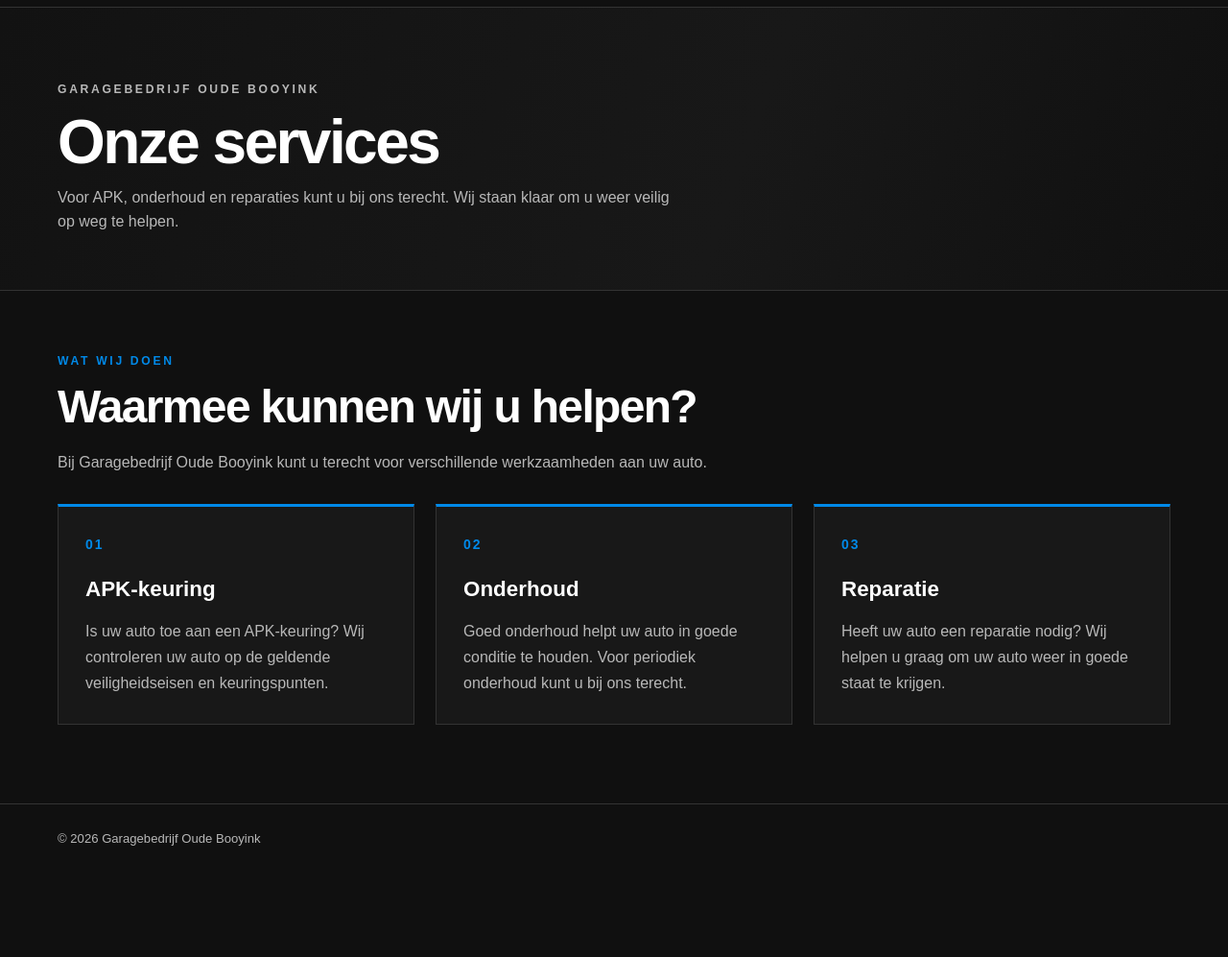
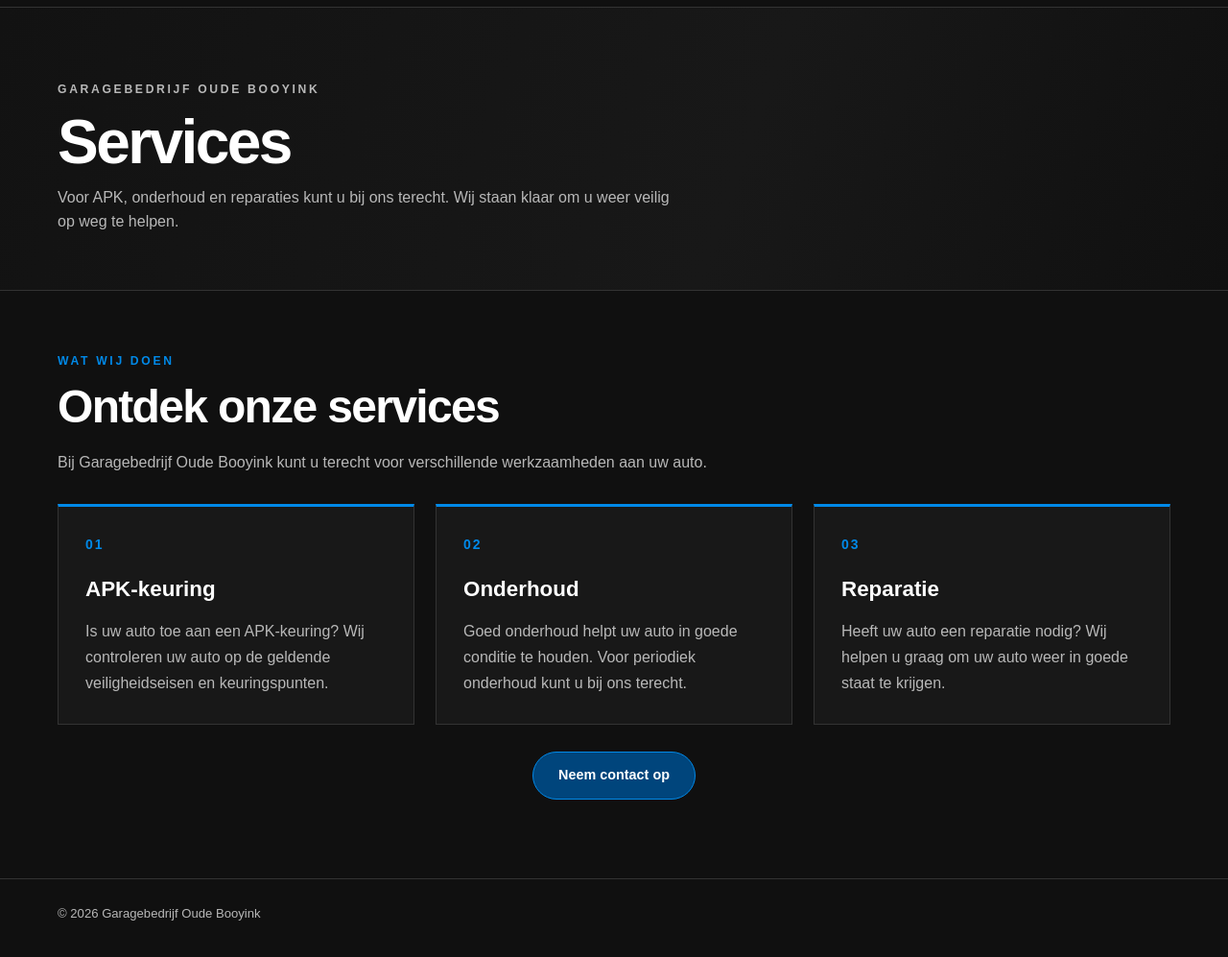
Before and after one commit to lindab345/garagebedrijf-oude-booyink, a plain HTML site: page services.html in a window 1280 px wide. Shown: the part 79-1076 px from the top of the page at 96% size. Before the commit the page ends 1001 px from the top, so only its background shows below. Drawn offline with Linux system fonts and the light colour scheme.

Commit message:
Revise service headings and add contact button
Updated headings for clarity and added a contact button.

```diff
--- a/services.html
+++ b/services.html
@@ -67,7 +67,7 @@
 
       <p class="eyebrow">GARAGEBEDRIJF OUDE BOOYINK</p>
 
-      <h1>Onze services</h1>
+      <h1>Services</h1>
 
       <p>
         Voor APK, onderhoud en reparaties kunt u bij ons terecht.
@@ -85,7 +85,7 @@
 
       <p class="eyebrow">WAT WIJ DOEN</p>
 
-      <h2>Waarmee kunnen wij u helpen?</h2>
+      <h2>Ontdek onze services</h2>
 
       <p class="section-intro">
         Bij Garagebedrijf Oude Booyink kunt u terecht voor
@@ -134,6 +134,14 @@
 
       </div>
 
+      <!-- ALLEEN CONTACTKNOP -->
+
+      <div class="actions">
+        <a href="contact.html" class="btn primary">
+          Neem contact op
+        </a>
+      </div>
+
     </div>
   </section>
 
```
